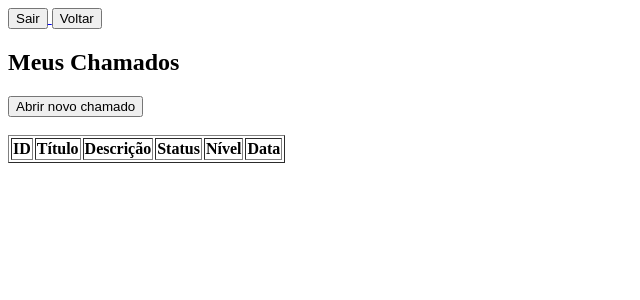
After one commit to doller1020/sistema-chamados-faculdade, a Flask app: template templates/meus_chamados.html in a window 1280 px wide. The commit adds this page. Shown: the top 300 px of the page, without its empty margins (0-640 px from the left). Run offline with Flask 3, Linux system fonts and the light colour scheme; the template is opened without the code that fills it, so the values that code supplies are empty.

```diff
--- a/alterar_tabela.py
+++ b/alterar_tabela.py
@@ -3,9 +3,9 @@ import sqlite3
 conexao = sqlite3.connect("database.db")
 cursor = conexao.cursor()
 
-cursor.execute("ALTER TABLE chamados ADD COLUMN status TEXT")
+cursor.execute("ALTER TABLE chamados ADD COLUMN data TEXT")
 
 conexao.commit()
 conexao.close()
 
-print("Coluna status adicionada!")
+print("Coluna 'data' adicionada com sucesso!")
--- a/templates/abrir_chamado.html
+++ b/templates/abrir_chamado.html
@@ -1,7 +1,13 @@
 <a href="/logout">
     <button>Sair</button>
 </a>
+
 <button onclick="history.back()">Voltar</button>
+
+<a href="/meus_chamados">
+    <button>Meus Chamados</button>
+</a>
+
 <h1>Abrir chamado</h1>
 
 <form method="POST">
--- /dev/null
+++ b/templates/meus_chamados.html
@@ -0,0 +1,35 @@
+<a href="/logout">
+    <button>Sair</button>
+</a>
+
+<button onclick="history.back()">Voltar</button>
+
+<h2>Meus Chamados</h2>
+
+<a href="/abrir_chamado">
+    <button>Abrir novo chamado</button>
+</a>
+
+<br><br>
+
+<table border="1">
+    <tr>
+        <th>ID</th>
+        <th>Título</th>
+        <th>Descrição</th>
+        <th>Status</th>
+        <th>Nível</th>
+        <th>Data</th>
+    </tr>
+
+    {% for chamado in chamados %}
+    <tr>
+        <td>{{ chamado["id"] }}</td>
+        <td>{{ chamado["titulo"] }}</td>
+        <td>{{ chamado["descricao"] }}</td>
+        <td>{{ chamado["status"] }}</td>
+        <td>{{ chamado["nivel"] }}</td>
+        <td>{{ chamado["data"] }}</td>
+    </tr>
+    {% endfor %}
+</table>
--- a/web.py
+++ b/web.py
@@ -1,12 +1,12 @@
+from datetime import datetime
 from flask import Flask, render_template, request, redirect, url_for, flash, session
 import sqlite3
+import os
 
 app = Flask(__name__)
-app.secret_key = "1234"  # obrigatório para sessões
+app.secret_key = "1234"
 
-# Função para conectar ao banco
-import os
-
+# ================= CONEXÃO =================
 def get_db_connection():
     BASE_DIR = os.path.dirname(os.path.abspath(__file__))
     db_path = os.path.join(BASE_DIR, "database.db")
@@ -18,7 +18,6 @@ def get_db_connection():
 # ================= LOGIN =================
 @app.route("/", methods=["GET", "POST"])
 def login():
-
     if request.method == "POST":
         usuario = request.form["usuario"]
         senha = request.form["senha"]
@@ -34,39 +33,172 @@ def login():
         conexao.close()
 
         if resultado:
-            # Salva usuário na sessão
             session["usuario"] = usuario
-            session["tipo"] = resultado[0]
+            session["tipo"] = resultado["tipo"]
 
-            tipo = resultado[0]
-            if tipo == "usuario":
+            if resultado["tipo"] == "usuario":
                 return redirect(url_for("abrir_chamado"))
-            elif tipo == "tecnico":
+            elif resultado["tipo"] == "tecnico":
                 return redirect(url_for("listar_chamados"))
-            elif tipo == "admin":
-                return render_template("admin.html")
+            elif resultado["tipo"] == "admin":
+                return redirect(url_for("admin"))
         else:
             flash("Login inválido!")
             return redirect(url_for("login"))
 
     return render_template("login.html")
 
-# ================= LISTAR CHAMADOS =================
-@app.route("/chamados")
-def listar_chamados():
-    # Só permite técnicos e admin
+
+
+# ================ DELETAR CHAMADO ==============
+@app.route("/deletar_chamado/<int:id>", methods=["POST"])
+def deletar_chamado(id):
     if "usuario" not in session:
-        flash("Você precisa estar logado!")
         return redirect(url_for("login"))
 
     conexao = get_db_connection()
     cursor = conexao.cursor()
 
-    cursor.execute("SELECT * FROM chamados")
+    # pega o chamado
+    cursor.execute("SELECT usuario FROM chamados WHERE id = ?", (id,))
+    chamado = cursor.fetchone()
+
+    if not chamado:
+        conexao.close()
+        return "Chamado não encontrado"
+
+    # 👤 usuário só pode excluir o próprio
+    if session["tipo"] == "usuario":
+        if chamado["usuario"] != session["usuario"]:
+            conexao.close()
+            return "Você não pode excluir esse chamado!"
+
+    # 👨‍🔧 técnico/admin pode tudo
+
+    cursor.execute("DELETE FROM chamados WHERE id = ?", (id,))
+    conexao.commit()
+    conexao.close()
+
+    flash("Chamado excluído com sucesso!")
+    return redirect(url_for("listar_chamados"))
+
+
+# ================= ADMIN =================
+@app.route("/admin")
+def admin():
+    if "usuario" not in session or session["tipo"] != "admin":
+        return "Acesso negado!"
+
+    return render_template("admin.html")
+
+# ================= LISTAR USUÁRIOS =================
+@app.route("/listar_usuarios")
+def listar_usuarios():
+    if "usuario" not in session or session["tipo"] != "admin":
+        return "Acesso negado!"
+
+    conexao = get_db_connection()
+    cursor = conexao.cursor()
+
+    cursor.execute("SELECT * FROM usuarios")
+    usuarios = cursor.fetchall()
+
+    conexao.close()
+
+    return render_template("listar_usuarios.html", usuarios=usuarios)
+
+# ================= DELETAR USUÁRIO =================
+@app.route("/deletar_usuario/<int:id>", methods=["POST"])
+def deletar_usuario(id):
+    if "usuario" not in session or session["tipo"] != "admin":
+        return "Acesso negado!"
+
+    conexao = get_db_connection()
+    cursor = conexao.cursor()
+
+    # 👉 pega o usuário que será deletado
+    cursor.execute("SELECT login FROM usuarios WHERE id = ?", (id,))
+    usuario_alvo = cursor.fetchone()
+
+    if usuario_alvo:
+        # 👉 impede deletar a si mesmo
+        if session["usuario"] == usuario_alvo["login"]:
+            conexao.close()
+            return "Você não pode excluir seu próprio usuário!"
+
+    cursor.execute("DELETE FROM usuarios WHERE id = ?", (id,))
+    conexao.commit()
+    conexao.close()
+
+    flash("Usuário removido com sucesso!")
+    return redirect(url_for("listar_usuarios"))
+
+# ================= LISTAR CHAMADOS =================
+@app.route("/chamados")
+def listar_chamados():
+    if "usuario" not in session:
+        flash("Você precisa estar logado!")
+        return redirect(url_for("login"))
+
+    status = request.args.get("status")
+    nivel = request.args.get("nivel")
+    data = request.args.get("data")
+    usuario_filtro = request.args.get("usuario")
+
+    conexao = get_db_connection()
+    cursor = conexao.cursor()
+
+    query = "SELECT * FROM chamados WHERE 1=1"
+    params = []
+
+    # 🔒 usuário só vê os próprios
+    if session["tipo"] == "usuario":
+        query += " AND usuario = ?"
+        params.append(session["usuario"])
+
+    # 🎯 filtros
+    if status:
+        query += " AND status = ?"
+        params.append(status)
+
+    if nivel:
+        query += " AND nivel = ?"
+        params.append(nivel)
+
+    if usuario_filtro and session["tipo"] != "usuario":
+        query += " AND usuario LIKE ?"
+        params.append(f"%{usuario_filtro}%")
+
+    if data:
+        query += " AND data LIKE ?"
+        params.append(f"%{data}%")
+
+    cursor.execute(query, params)
     chamados = cursor.fetchall()
 
     conexao.close()
+
     return render_template("listar_chamados.html", chamados=chamados)
+
+
+# ================= MEUS CHAMADOS =================
+@app.route("/meus_chamados")
+def meus_chamados():
+    if "usuario" not in session:
+        return redirect(url_for("login"))
+
+    conexao = get_db_connection()
+    cursor = conexao.cursor()
+
+    cursor.execute(
+        "SELECT * FROM chamados WHERE usuario = ?",
+        (session["usuario"],)
+    )
+
+    chamados = cursor.fetchall()
+    conexao.close()
+
+    return render_template("meus_chamados.html", chamados=chamados)
 
 # ================= ABRIR CHAMADO =================
 @app.route("/abrir_chamado", methods=["GET", "POST"])
@@ -79,6 +211,7 @@ def abrir_chamado():
         titulo = request.form["titulo"]
         descricao = request.form["descricao"]
         usuario_logado = session["usuario"]
+        data_atual = datetime.now().strftime("%d/%m/%Y %H:%M")
 
         if not titulo or not descricao:
             flash("Preencha todos os campos!")
@@ -87,10 +220,9 @@ def abrir_chamado():
         conexao = get_db_connection()
         cursor = conexao.cursor()
 
-        # Inserir no banco incluindo o usuário
         cursor.execute(
-            "INSERT INTO chamados (titulo, descricao, status, usuario) VALUES (?, ?, ?, ?)",
-            (titulo, descricao, "aberto", session["usuario"])
+            "INSERT INTO chamados (titulo, descricao, status, usuario, data) VALUES (?, ?, ?, ?, ?)",
+            (titulo, descricao, "aberto", usuario_logado, data_atual)
         )
 
         conexao.commit()
@@ -101,19 +233,16 @@ def abrir_chamado():
 
     return render_template("abrir_chamado.html")
 
-# ================= LOGOUT =================
-@app.route("/logout")
-def logout():
-    session.clear()
-    flash("Você saiu do sistema.")
-    return redirect(url_for("login"))
-
-
+# ================= ATUALIZAR STATUS =================
 @app.route("/atualizar_status/<int:id>", methods=["POST"])
 def atualizar_status(id):
+    if "usuario" not in session or session["tipo"] == "usuario":
+        flash("Você não tem permissão!")
+        return redirect(url_for("listar_chamados"))
+
     novo_status = request.form["status"]
 
-    conexao = sqlite3.connect("database.db")
+    conexao = get_db_connection()
     cursor = conexao.cursor()
 
     cursor.execute(
@@ -124,17 +253,19 @@ def atualizar_status(id):
     conexao.commit()
     conexao.close()
 
-    return render_template(
-        "mensagem.html",
-    	titulo="Status alterado com sucesso!",
-    	mensagem="Fique atento(a) ao andamento do seu chamado."
-    )
+    flash("Status alterado com sucesso!")
+    return redirect(url_for("listar_chamados"))
 
+# ================= ATUALIZAR NÍVEL =================
 @app.route("/atualizar_nivel/<int:id>", methods=["POST"])
 def atualizar_nivel(id):
+    if "usuario" not in session or session["tipo"] == "usuario":
+        flash("Você não tem permissão!")
+        return redirect(url_for("listar_chamados"))
+
     novo_nivel = request.form["nivel"]
 
-    conexao = sqlite3.connect("database.db")
+    conexao = get_db_connection()
     cursor = conexao.cursor()
 
     cursor.execute(
@@ -145,12 +276,10 @@ def atualizar_nivel(id):
     conexao.commit()
     conexao.close()
 
-    return render_template(
-    	"mensagem.html",
-    	titulo="Nível alterado com sucesso!",
-    	mensagem="Fique atento(a) ao andamento do seu chamado."
-   )
+    flash("Nível alterado com sucesso!")
+    return redirect(url_for("listar_chamados"))
 
+# ================= CRIAR USUÁRIO =================
 @app.route("/criar_usuario", methods=["POST"])
 def criar_usuario():
     if "usuario" not in session or session["tipo"] != "admin":
@@ -171,11 +300,16 @@ def criar_usuario():
     conexao.commit()
     conexao.close()
 
-    return render_template(
-        "mensagem.html",
-        titulo="Usuário criado com sucesso!",
-        mensagem="Novo perfil adicionado ao sistema."
-    )
+    flash("Usuário criado com sucesso!")
+    return redirect(url_for("admin"))
 
+# ================= LOGOUT =================
+@app.route("/logout")
+def logout():
+    session.clear()
+    flash("Você saiu do sistema.")
+    return redirect(url_for("login"))
+
+# ================= RUN =================
 if __name__ == "__main__":
     app.run(debug=True)
```
Also changed, not shown: templates/admin.html (+10 -6 lines), templates/listar_chamados.html (+71 -11 lines), templates/listar_usuarios.html (added, +29 -0 lines), templates/templatesmeus_chamados.html (added, +31 -0 lines), database.db.
